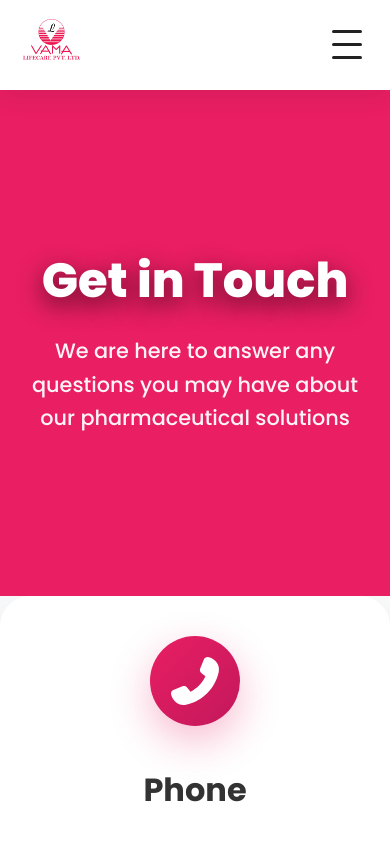
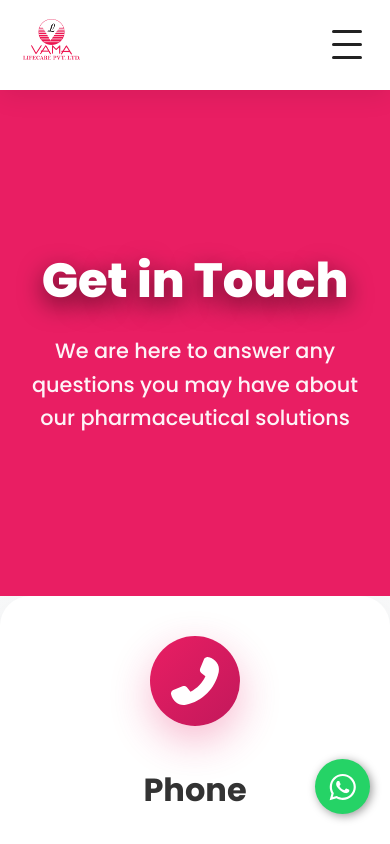
Before and after one commit to developersaliveinc-lab/Alive-Inc-to-, a React (Create React App) app: page /contact in a window 390 px wide. Shown: the top 844 px of the page. Built offline with nearby package versions, Linux system fonts and the light colour scheme.

Commit message:
Trigger redeploy

```diff
--- a/src/components/Footer.css
+++ b/src/components/Footer.css
@@ -2,7 +2,7 @@
 .site-footer {
   background-color: #111;
   color: #ddd;
-  padding: 80px 30px 40px;
+      padding: 80px 30px 15px;
   position: relative;
   background-image: url('https://img.freepik.com/free-vector/minimal-dotted-retro-line-dark-black-background_1017-42983.jpg');
   background-size: cover;
@@ -125,7 +125,7 @@
 }
 
 .footer-bottom p {
-  margin: 10px 0;
+  margin: 0px 0;
 }
 
 .footer-bottom span {
--- a/src/pages/About.css
+++ b/src/pages/About.css
@@ -426,3 +426,48 @@
     grid-template-columns: 1fr;
   }
 }
+/* Floating WhatsApp Button */
+.whatsapp-float {
+  position: fixed;
+  width: 60px;
+  height: 60px;
+  bottom: 40px;
+  right: 40px;
+  background-color: #25d366;
+  color: white;
+  border-radius: 50%;
+  text-align: center;
+  font-size: 35px;
+  box-shadow: 2px 2px 10px rgba(0,0,0,0.4);
+  z-index: 1000;
+  display: flex;
+  align-items: center;
+  justify-content: center;
+  transition: all 0.3s ease;
+}
+
+.whatsapp-float:hover {
+  transform: scale(1.1);
+  background-color: #128C7E;
+}
+
+.whatsapp-float i {
+  animation: pulse 2s infinite;
+}
+
+@keyframes pulse {
+  0% { transform: scale(1); }
+  50% { transform: scale(1.15); }
+  100% { transform: scale(1); }
+}
+
+/* Mobile pe adjustment */
+@media (max-width: 768px) {
+  .whatsapp-float {
+    width: 55px;
+    height: 55px;
+    font-size: 30px;
+    bottom: 30px;
+    right: 20px;
+  }
+}
--- a/src/pages/About.js
+++ b/src/pages/About.js
@@ -10,7 +10,8 @@ import {
   faHandshake,
   faMicroscope
 } from '@fortawesome/free-solid-svg-icons';
-import { Link } from 'react-router-dom'; // For clickable Contact button
+import { faWhatsapp } from '@fortawesome/free-brands-svg-icons';  // WhatsApp icon import
+import { Link } from 'react-router-dom';
 import './About.css';
 
 // Images import from src/images
@@ -145,7 +146,7 @@ const About = () => {
             </div>
             <div className="team-card">
               <img src={teamCOO} alt="Mr. Amit Kumar" />
-              <h4>Dr. Abid Pathan </h4>
+              <h4>Dr. Abid Pathan</h4>
               <p>Chief Operating Officer</p>
             </div>
           </div>
@@ -189,6 +190,16 @@ const About = () => {
           <Link to="/contact" className="cta-btn">Contact Us</Link>
         </div>
       </section>
+
+      {/* Floating WhatsApp Button */}
+      <a
+        href="https://wa.me/919324745058?text=Hello%20Vama%20Lifecare%2C%20I%20am%20interested%20in%20your%20products%20and%20services."
+        className="whatsapp-float"
+        target="_blank"
+        rel="noopener noreferrer"
+      >
+        <FontAwesomeIcon icon={faWhatsapp} />
+      </a>
     </div>
   );
 };
--- a/src/pages/Contact.css
+++ b/src/pages/Contact.css
@@ -54,7 +54,7 @@
 
 /* Contact Info Cards */
 .contact-info {
-  padding: 10px 0;
+  padding: 60px 0;
 }
 
 .container {
@@ -72,7 +72,7 @@
 
 .info-card {
   background: white;
-  padding: 60px 40px;
+  padding: 20px 0px;
   border-radius: 30px;
   box-shadow: 0 20px 50px rgba(0,0,0,0.08);
   text-align: center;
@@ -118,7 +118,7 @@
 
 /* Contact Form Section - Fully Responsive & Clean */
 .contact-form-section {
-  padding: 10px 0;
+  padding: 60px 0;
   background: #f8f9fa;
 }
 
@@ -540,3 +540,47 @@
     margin: 0 15px;
   }
 }
+/* Floating WhatsApp Button */
+.whatsapp-float {
+  position: fixed;
+  width: 60px;
+  height: 60px;
+  bottom: 40px;
+  right: 40px;
+  background-color: #25d366;
+  color: white;
+  border-radius: 50%;
+  text-align: center;
+  font-size: 35px;
+  box-shadow: 2px 2px 10px rgba(0,0,0,0.4);
+  z-index: 1000;
+  display: flex;
+  align-items: center;
+  justify-content: center;
+  transition: all 0.3s ease;
+}
+
+.whatsapp-float:hover {
+  transform: scale(1.1);
+  background-color: #128C7E;
+}
+
+.whatsapp-float i {
+  animation: pulse 2s infinite;
+}
+
+@keyframes pulse {
+  0% { transform: scale(1); }
+  50% { transform: scale(1.15); }
+  100% { transform: scale(1); }
+}
+
+@media (max-width: 768px) {
+  .whatsapp-float {
+    width: 55px;
+    height: 55px;
+    font-size: 30px;
+    bottom: 30px;
+    right: 20px;
+  }
+}
--- a/src/pages/Contact.js
+++ b/src/pages/Contact.js
@@ -1,4 +1,4 @@
-import React, { useState, useEffect } from 'react';
+import React, { useState } from 'react';  // useEffect nahi use ho raha, remove kiya
 import emailjs from '@emailjs/browser';
 import { FontAwesomeIcon } from '@fortawesome/react-fontawesome';
 import {
@@ -10,7 +10,8 @@ import {
 import {
   faFacebookF,
   faInstagram,
-  faLinkedinIn
+  faLinkedinIn,
+  faWhatsapp  // ← WhatsApp icon added from brands
 } from '@fortawesome/free-brands-svg-icons';
 import './Contact.css';
 
@@ -26,10 +27,10 @@ const Contact = () => {
     setError('');
 
     emailjs.sendForm(
-    'service_4imqcj3',      // Correct Service ID
-    'template_fb554mb',     // Template ID
+      'service_4imqcj3',
+      'template_fb554mb',
       e.target,
-    '-eikndrZpqw0OZ0t3'     // Public Key
+      '-eikndrZpqw0OZ0t3'
     )
     .then(() => {
       setSuccess(true);
@@ -37,7 +38,7 @@ const Contact = () => {
       e.target.reset();
     })
     .catch((err) => {
-    console.error('EmailJS error:', err);  // Look here for exact reason
+      console.error('EmailJS error:', err);
       setError('Failed to send message. Please try again.');
       setSending(false);
     });
@@ -188,7 +189,6 @@ const Contact = () => {
             </a>
           </div>
 
-
           <div className="map-container">
             <iframe
               src="https://www.google.com/maps/embed?pb=!1m18!1m12!1m3!1d3770.99!2d72.9955!3d19.0760!2m3!1f0!2f0!3f0!3m2!1i1024!2i768!4f13.1!3m3!1m2!1s0x3be7c8e5f8b3e4d7%3A0x8e3a3e3e3e3e3e3e!2sFantasia%20Business%20Park!5e0!3m2!1sen!2sin!4v1700000000000"
@@ -202,6 +202,16 @@ const Contact = () => {
           </div>
         </div>
       </section>
+
+      {/* Floating WhatsApp Button */}
+      <a
+        href="https://wa.me/919324745058?text=Hello%20Vama%20Lifecare%2C%20I%20have%20a%20query."
+        className="whatsapp-float"
+        target="_blank"
+        rel="noopener noreferrer"
+      >
+        <FontAwesomeIcon icon={faWhatsapp} />
+      </a>
     </div>
   );
 };
--- a/src/pages/Home.css
+++ b/src/pages/Home.css
@@ -28,11 +28,11 @@ body {
 
 .slide {
   position: relative;
-  height: 100vh;
+  height: 70vh;
   min-height: 700px;
   background-size: cover;
   background-position: center;
-  display: flex;
+  display: flex !important;
   align-items: center;
   justify-content: center;
   text-align: center;
@@ -52,15 +52,15 @@ body {
   z-index: 2;
   width: 100%;
   max-width: 1400px;
-  margin: 0 auto;
-  padding: 60px 40px;
+  /* margin: 0 auto; */
+  /* padding: 60px 40px; */
   display: flex;
   flex-direction: column;
   align-items: center;
   justify-content: center;
   text-align: center;
   box-sizing: border-box;
-  margin: 150px 0px;
+  /* margin: 150px 0px; */
 }
 
 .slide-content h1 {
--- a/src/pages/Home.js
+++ b/src/pages/Home.js
@@ -19,24 +19,12 @@ import { faWhatsapp } from "@fortawesome/free-brands-svg-icons";
 import "./Home.css";
 
 const Home = () => {
-  const heroSettings = {
-    dots: true,
-    infinite: true,
-    speed: 1000,
-    slidesToShow: 1,
-    slidesToScroll: 1,
-    autoplay: true,
-    autoplaySpeed: 4000,
-    pauseOnHover: true,
-    arrows: true,
-    fade: true,
-    cssEase: "linear",
-  };
+
 
   return (
     <div id="home">
       {/* Hero Slider */}
-      <Slider {...heroSettings}>
+      <Slider >
         <div className="slide" style={{ backgroundImage: `url(/images/d11bfd9e-8795-48b7-a084-fa9d6733cfeb.png)` }}>
           <div className="slide-content">
             <h1>VAMA</h1>
@@ -284,7 +272,7 @@ const Home = () => {
           <div className="marquee-content">
             {/* First Group */}
             <div className="marquee-group">
-              <h2>Two Decades Of Excellence In Pharma Solutions</h2>
+
               <span className="separator">●</span>
               <p>Your One-Stop Pharma Partner</p>
               <span className="separator">●</span>
@@ -295,11 +283,8 @@ const Home = () => {
               <p>Delivering Quality Products Worldwide</p>
               <span className="separator">●</span>
               <p>Manufactured In Accredited Pharma Facilities</p>
-            </div>
 
-            {/* Duplicate Group for Seamless Loop */}
-            <div className="marquee-group">
-              <h2>Two Decades Of Excellence In Pharma Solutions</h2>
+
               <span className="separator">●</span>
               <p>Your One-Stop Pharma Partner</p>
               <span className="separator">●</span>
--- a/src/pages/Products.css
+++ b/src/pages/Products.css
@@ -327,7 +327,7 @@
 .certifications {
   display: flex;
   flex-direction: column;
-  gap: 30px;
+  gap: 100px;
   margin-top: 40px;
 }
 
@@ -624,3 +624,47 @@
     font-size: 1.2rem;
   }
 }
+/* Floating WhatsApp Button */
+.whatsapp-float {
+  position: fixed;
+  width: 60px;
+  height: 60px;
+  bottom: 40px;
+  right: 40px;
+  background-color: #25d366;
+  color: white;
+  border-radius: 50%;
+  text-align: center;
+  font-size: 35px;
+  box-shadow: 2px 2px 10px rgba(0,0,0,0.4);
+  z-index: 1000;
+  display: flex;
+  align-items: center;
+  justify-content: center;
+  transition: all 0.3s ease;
+}
+
+.whatsapp-float:hover {
+  transform: scale(1.1);
+  background-color: #128C7E;
+}
+
+.whatsapp-float i {
+  animation: pulse 2s infinite;
+}
+
+@keyframes pulse {
+  0% { transform: scale(1); }
+  50% { transform: scale(1.15); }
+  100% { transform: scale(1); }
+}
+
+@media (max-width: 768px) {
+  .whatsapp-float {
+    width: 55px;
+    height: 55px;
+    font-size: 30px;
+    bottom: 30px;
+    right: 20px;
+  }
+}
--- a/src/pages/Products.js
+++ b/src/pages/Products.js
@@ -12,6 +12,7 @@ import {
   faShieldAlt,
   faFlask
 } from '@fortawesome/free-solid-svg-icons';
+import { faWhatsapp } from '@fortawesome/free-brands-svg-icons';  // WhatsApp icon import
 import './Products.css';
 
 const Products = () => {
@@ -39,9 +40,8 @@ const Products = () => {
       <section className="products-hero" style={{ backgroundImage: "url('https://www.shutterstock.com/image-photo/blurred-background-modern-pharmaceutical-laboratory-260nw-2621808743.jpg')" }}>
         <div className="hero-overlay"></div>
         <div className="hero-content">
-          <h1>Our Pharmacies  Excellence</h1>
+          <h1>Our Pharmacies Excellence</h1>
           <p>500+ WHO-GMP Certified Products Across 6 Therapeutic Segments</p>
-
         </div>
       </section>
 
@@ -145,6 +145,16 @@ const Products = () => {
           </div>
         </div>
       </section>
+
+      {/* Floating WhatsApp Button */}
+      <a
+        href="https://wa.me/919324745058?text=Hello%20Vama%20Lifecare%2C%20I%20am%20interested%20in%20your%20products."
+        className="whatsapp-float"
+        target="_blank"
+        rel="noopener noreferrer"
+      >
+        <FontAwesomeIcon icon={faWhatsapp} />
+      </a>
     </div>
   );
 };
```
Lines whose indentation alone changed are shown as unchanged.
